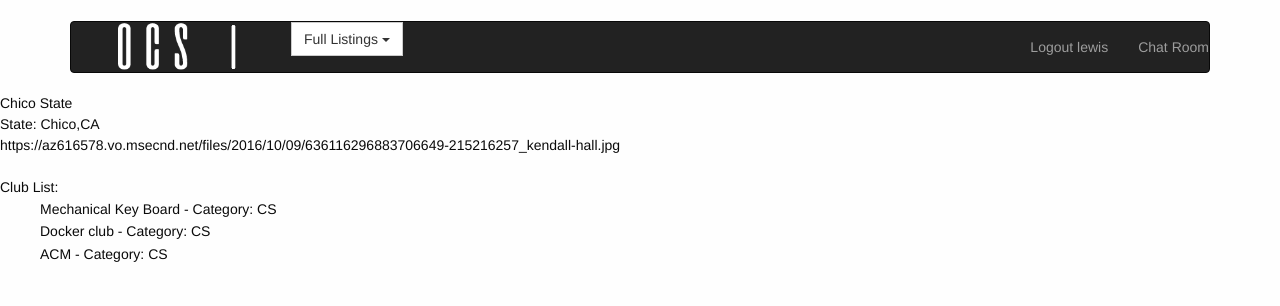
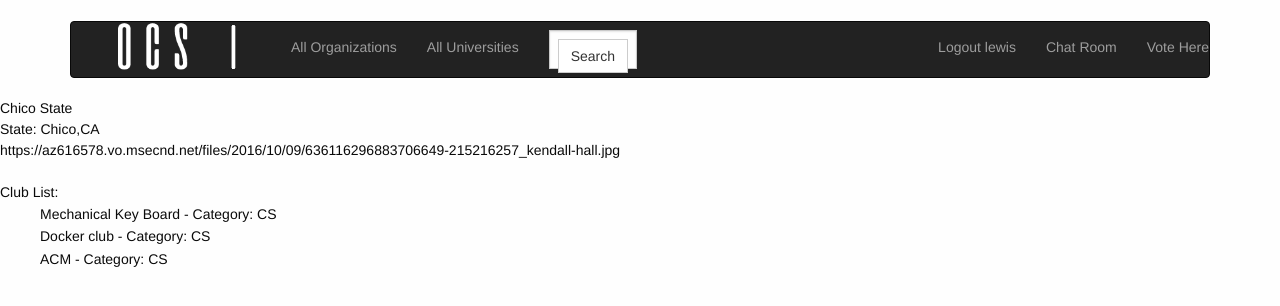
Before and after one commit to CINS465MarkLewis/OCS, a Django app: page /1/ in a window 1280 px wide. Shown: the top 306 px of the page. Run offline with Django 3.2, Linux system fonts and the light colour scheme; a user stored in the database is signed in; data comes from the database, SQL or seed files in the repository; both versions use the stored data as it was after the commit; some libraries are stand-ins or nearby versions.

Commit message:
Navbar updated, attempted fix of login/reg

```diff
--- a/Project/firstapp/templates/login.html
+++ b/Project/firstapp/templates/login.html
@@ -2,7 +2,7 @@
 {% block title %}Login{% endblock %}
 {% block content %}
 <div class="grid-x grid-padding-x">
-  <div class="large-4 large-4 large-12 large-offset-4 medium-offset-4 cell">
+ <div class="large-4 medium-4 large-12 large-offset-4 medium-offset-4 cell">
    <h4 class="text-center">Login</h4>
    <form action="{% url 'login' %}" method="post">
        {% csrf_token %}
--- a/Project/firstapp/templates/org.html
+++ b/Project/firstapp/templates/org.html
@@ -22,29 +22,36 @@
                   src="{% static "ocs_logo.png" %}">
          </a>
     </div>
-  <div class="dropdown">
-    <div class="col-xs-1">
-    <button class="btn btn-default dropdown-toggle" type="button" data-toggle="dropdown">Full Listings
-      <span class="caret"></span></button>
-      <ul class="dropdown-menu">
+        <ul class="nav navbar-nav navbar-left">
           <li><a href="#">All Organizations</a></li>
           <li><a href="/">All Universities</a></li>
        </ul>
+       <form class="navbar-form navbar-nav" role="search" method="get" action="#">
+         <div class="form-group"
+         <input type="text" class="form-control" name="query" value="">
+         <button type="submit" class="btn btn-default"> Search </button>
        </div>
-  </div>
+       </form>
         <ul class="nav navbar-nav navbar-right">
           {% if user.is_authenticated %}
+
           <li><a href="/logout/">Logout {{ user.username }}</a></li>
           <li><a href="{% url "croom" %}">Chat Room</a></li>
+          <li><a href="{% url "vote" %}">Vote Here</a></li>
           {% else %}
           <li><a href="/login/">Log In</a></li>
-        <li><a href="{% url "register" %}">Register</a></li>
+          <li><a href="{% url 'register' %}">Register</a></li>
           {% endif %}
         </ul>
       </div>
   </div>
   </nav>
 </div>
+
+{% if error_message %}
+  <p>{{ error_message }}</p>
+{% endif %}
+
 
 {{ test.uniName }}
 <br>
--- a/Project/firstapp/templates/register.html
+++ b/Project/firstapp/templates/register.html
@@ -1,3 +1,4 @@
+
 {% extends "base.html" %}
 
 {% block title %}Registration{% endblock %}
--- a/Project/firstapp/urls.py
+++ b/Project/firstapp/urls.py
@@ -8,6 +8,7 @@ urlpatterns = [
     url(r'croom/$',views.home, name='croom'),
     url(r'post/$',views.post, name='post'),
     url(r'messages/$',views.Messages, name='messages'),
+    url(r'vote/$',views.vote,name='vote'),
     #1,2 or university id
     url(r'^(?P<university_id>[0-9]+)/$', views.detail, name='detail')
 ]
```
Also changed, not shown: Project/firstapp/templates/base.html (+11 -10 lines), Project/db.sqlite3. Lines whose indentation alone changed are shown as unchanged.
